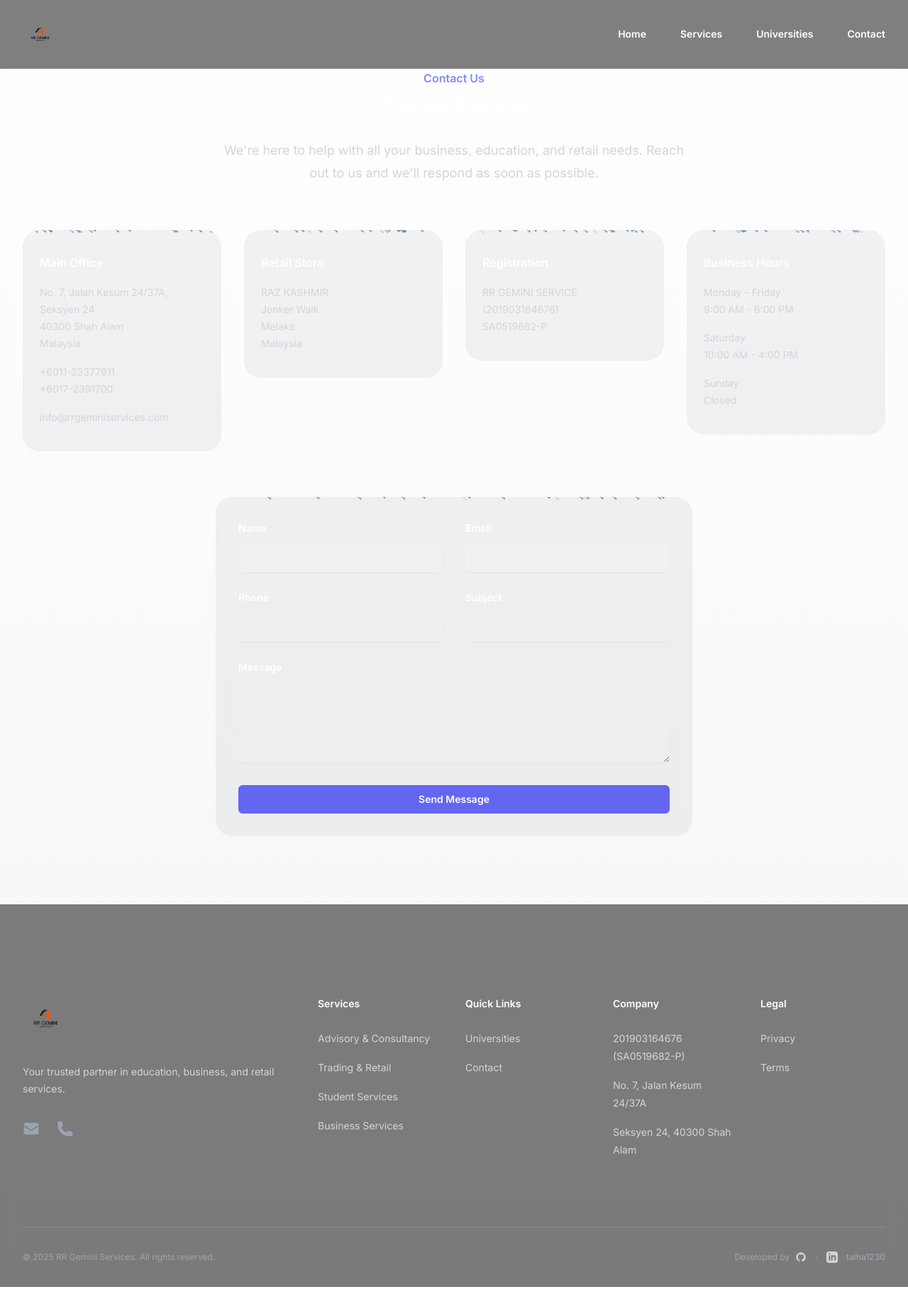
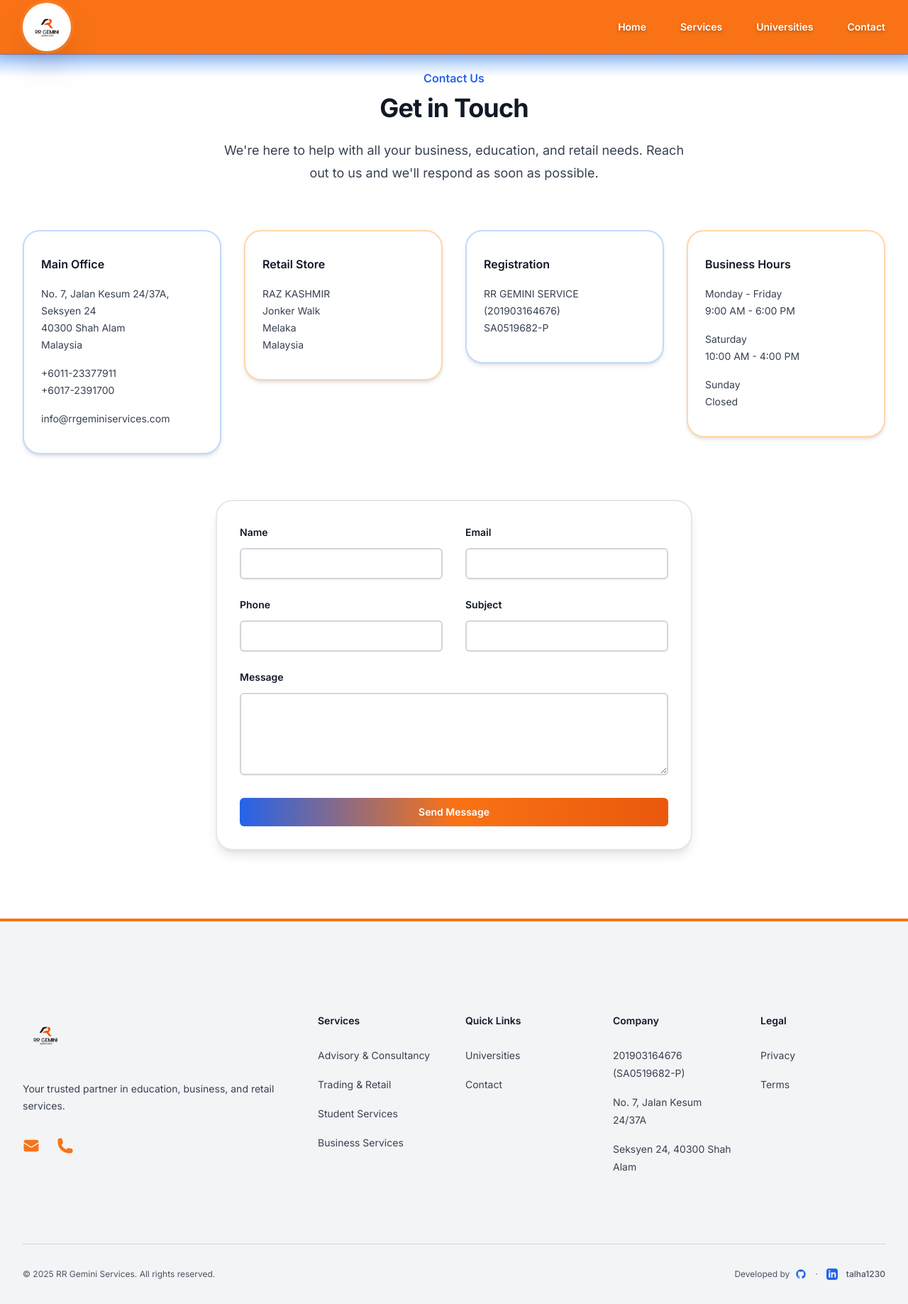
Before and after one commit to areebkhan001/rrgeminiservices, a Next.js app: page /contact in a window 1280 px wide. Shown: the whole page at 71% size. Before the commit the page ends 1813 px from the top, so only its background shows below. Built offline with nearby package versions, Linux system fonts and the light colour scheme.

Commit message:
commit sync

```diff
--- a/src/app/contact/page.tsx
+++ b/src/app/contact/page.tsx
@@ -75,15 +75,15 @@
   };
 
   return (
-    <main className="flex min-h-screen flex-col items-center py-24">
+    <main className="flex min-h-screen flex-col items-center py-24 bg-white">
       <div className="mx-auto max-w-7xl px-6 lg:px-8">
         <FadeIn>
           <div className="mx-auto max-w-2xl text-center">
-            <h2 className="text-base font-semibold leading-7 text-indigo-400">Contact Us</h2>
-            <p className="mt-2 text-3xl font-bold tracking-tight text-white sm:text-4xl">
+            <h2 className="text-base font-semibold leading-7 text-blue-600">Contact Us</h2>
+            <p className="mt-2 text-3xl font-bold tracking-tight text-gray-900 sm:text-4xl">
               Get in Touch
             </p>
-            <p className="mt-6 text-lg leading-8 text-gray-300">
+            <p className="mt-6 text-lg leading-8 text-gray-700">
               We're here to help with all your business, education, and retail needs. Reach out to
               us and we'll respond as soon as possible.
             </p>
@@ -92,9 +92,9 @@
 
         <div className="mx-auto mt-16 grid max-w-2xl grid-cols-1 gap-8 text-base leading-7 sm:grid-cols-2 sm:gap-y-16 lg:mx-0 lg:max-w-none lg:grid-cols-4">
           <FadeIn>
-            <div className="relative overflow-hidden rounded-3xl bg-gray-900/5 px-6 pb-9 pt-8 backdrop-blur">
-              <h3 className="font-semibold text-white">Main Office</h3>
-              <dl className="mt-4 space-y-4 text-sm leading-6 text-gray-300">
+            <div className="relative overflow-hidden rounded-3xl bg-white border-2 border-blue-200 px-6 pb-9 pt-8 shadow-md">
+              <h3 className="font-semibold text-gray-900">Main Office</h3>
+              <dl className="mt-4 space-y-4 text-sm leading-6 text-gray-700">
                 <div>
                   <dt className="sr-only">Address</dt>
                   <dd>{officeLocation.address}</dd>
@@ -104,12 +104,12 @@
                 <div>
                   <dt className="sr-only">Phone number</dt>
                   <dd>
-                    <a href={`tel:${officeLocation.phone1}`} className="hover:text-white">
+                    <a href={`tel:${officeLocation.phone1}`} className="hover:text-blue-600">
                       {officeLocation.phone1}
                     </a>
                   </dd>
                   <dd>
-                    <a href={`tel:${officeLocation.phone2}`} className="hover:text-white">
+                    <a href={`tel:${officeLocation.phone2}`} className="hover:text-blue-600">
                       {officeLocation.phone2}
                     </a>
                   </dd>
@@ -117,7 +117,7 @@
                 <div>
                   <dt className="sr-only">Email</dt>
                   <dd>
-                    <a href={`mailto:${officeLocation.email}`} className="hover:text-white">
+                    <a href={`mailto:${officeLocation.email}`} className="hover:text-blue-600">
                       {officeLocation.email}
                     </a>
                   </dd>
@@ -128,9 +128,9 @@
           </FadeIn>
 
           <FadeIn delay={0.1}>
-            <div className="relative overflow-hidden rounded-3xl bg-gray-900/5 px-6 pb-9 pt-8 backdrop-blur">
-              <h3 className="font-semibold text-white">Retail Store</h3>
-              <dl className="mt-4 space-y-4 text-sm leading-6 text-gray-300">
+            <div className="relative overflow-hidden rounded-3xl bg-white border-2 border-orange-200 px-6 pb-9 pt-8 shadow-md">
+              <h3 className="font-semibold text-gray-900">Retail Store</h3>
+              <dl className="mt-4 space-y-4 text-sm leading-6 text-gray-700">
                 <div>
                   <dt className="sr-only">Store name and address</dt>
                   <dd>{retailLocation.address}</dd>
@@ -144,9 +144,9 @@
           </FadeIn>
 
           <FadeIn delay={0.2}>
-            <div className="relative overflow-hidden rounded-3xl bg-gray-900/5 px-6 pb-9 pt-8 backdrop-blur">
-              <h3 className="font-semibold text-white">Registration</h3>
-              <dl className="mt-4 space-y-4 text-sm leading-6 text-gray-300">
+            <div className="relative overflow-hidden rounded-3xl bg-white border-2 border-blue-200 px-6 pb-9 pt-8 shadow-md">
+              <h3 className="font-semibold text-gray-900">Registration</h3>
+              <dl className="mt-4 space-y-4 text-sm leading-6 text-gray-700">
                 <div>
                   <dt className="sr-only">Business registration</dt>
                   <dd>{officeLocation.registration}</dd>
@@ -158,9 +158,9 @@
           </FadeIn>
 
           <FadeIn delay={0.3}>
-            <div className="relative overflow-hidden rounded-3xl bg-gray-900/5 px-6 pb-9 pt-8 backdrop-blur">
-              <h3 className="font-semibold text-white">Business Hours</h3>
-              <dl className="mt-4 space-y-4 text-sm leading-6 text-gray-300">
+            <div className="relative overflow-hidden rounded-3xl bg-white border-2 border-orange-200 px-6 pb-9 pt-8 shadow-md">
+              <h3 className="font-semibold text-gray-900">Business Hours</h3>
+              <dl className="mt-4 space-y-4 text-sm leading-6 text-gray-700">
                 <div>
                   <dt>Monday - Friday</dt>
                   <dd>9:00 AM - 6:00 PM</dd>
@@ -182,13 +182,13 @@
         {/* Contact Form */}
         <FadeIn>
           <div className="mx-auto mt-16 max-w-2xl">
-            <div className="relative overflow-hidden rounded-3xl bg-gray-900/5 px-6 py-8 backdrop-blur sm:px-8">
+            <div className="relative overflow-hidden rounded-3xl bg-white border-2 border-gray-200 px-6 py-8 shadow-lg sm:px-8">
               <form onSubmit={handleSubmit} className="space-y-8">
                 <div className="grid grid-cols-1 gap-x-8 gap-y-6 sm:grid-cols-2">
                   <div>
                     <label
                       htmlFor="name"
-                      className="block text-sm font-semibold leading-6 text-white"
+                      className="block text-sm font-semibold leading-6 text-gray-900"
                     >
                       Name
                     </label>
@@ -200,14 +200,14 @@
                         required
                         value={formData.name}
                         onChange={handleChange}
-                        className="block w-full rounded-md border-0 bg-white/5 px-3.5 py-2 text-white shadow-sm ring-1 ring-inset ring-white/10 focus:ring-2 focus:ring-inset focus:ring-indigo-500 sm:text-sm sm:leading-6"
+                        className="block w-full rounded-md border-2 border-gray-300 bg-white px-3.5 py-2 text-gray-900 shadow-sm focus:border-blue-500 focus:ring-2 focus:ring-blue-500 sm:text-sm sm:leading-6"
                       />
                     </div>
                   </div>
                   <div>
                     <label
                       htmlFor="email"
-                      className="block text-sm font-semibold leading-6 text-white"
+                      className="block text-sm font-semibold leading-6 text-gray-900"
                     >
                       Email
                     </label>
@@ -219,14 +219,14 @@
                         required
                         value={formData.email}
                         onChange={handleChange}
-                        className="block w-full rounded-md border-0 bg-white/5 px-3.5 py-2 text-white shadow-sm ring-1 ring-inset ring-white/10 focus:ring-2 focus:ring-inset focus:ring-indigo-500 sm:text-sm sm:leading-6"
+                        className="block w-full rounded-md border-2 border-gray-300 bg-white px-3.5 py-2 text-gray-900 shadow-sm focus:border-blue-500 focus:ring-2 focus:ring-blue-500 sm:text-sm sm:leading-6"
                       />
                     </div>
                   </div>
                   <div>
                     <label
                       htmlFor="phone"
-                      className="block text-sm font-semibold leading-6 text-white"
+                      className="block text-sm font-semibold leading-6 text-gray-900"
                     >
                       Phone
                     </label>
@@ -237,14 +237,14 @@
                         id="phone"
                         value={formData.phone}
                         onChange={handleChange}
-                        className="block w-full rounded-md border-0 bg-white/5 px-3.5 py-2 text-white shadow-sm ring-1 ring-inset ring-white/10 focus:ring-2 focus:ring-inset focus:ring-indigo-500 sm:text-sm sm:leading-6"
+                        className="block w-full rounded-md border-2 border-gray-300 bg-white px-3.5 py-2 text-gray-900 shadow-sm focus:border-blue-500 focus:ring-2 focus:ring-blue-500 sm:text-sm sm:leading-6"
                       />
                     </div>
                   </div>
                   <div>
                     <label
                       htmlFor="subject"
-                      className="block text-sm font-semibold leading-6 text-white"
+                      className="block text-sm font-semibold leading-6 text-gray-900"
                     >
                       Subject
                     </label>
@@ -256,14 +256,14 @@
                         required
                         value={formData.subject}
                         onChange={handleChange}
-                        className="block w-full rounded-md border-0 bg-white/5 px-3.5 py-2 text-white shadow-sm ring-1 ring-inset ring-white/10 focus:ring-2 focus:ring-inset focus:ring-indigo-500 sm:text-sm sm:leading-6"
+                        className="block w-full rounded-md border-2 border-gray-300 bg-white px-3.5 py-2 text-gray-900 shadow-sm focus:border-blue-500 focus:ring-2 focus:ring-blue-500 sm:text-sm sm:leading-6"
                       />
                     </div>
                   </div>
                   <div className="sm:col-span-2">
                     <label
                       htmlFor="message"
-                      className="block text-sm font-semibold leading-6 text-white"
+                      className="block text-sm font-semibold leading-6 text-gray-900"
                     >
                       Message
                     </label>
@@ -275,7 +275,7 @@
                         required
                         value={formData.message}
                         onChange={handleChange}
-                        className="block w-full rounded-md border-0 bg-white/5 px-3.5 py-2 text-white shadow-sm ring-1 ring-inset ring-white/10 focus:ring-2 focus:ring-inset focus:ring-indigo-500 sm:text-sm sm:leading-6"
+                        className="block w-full rounded-md border-2 border-gray-300 bg-white px-3.5 py-2 text-gray-900 shadow-sm focus:border-blue-500 focus:ring-2 focus:ring-blue-500 sm:text-sm sm:leading-6"
                       />
                     </div>
                   </div>
@@ -284,7 +284,7 @@
                   <button
                     type="submit"
                     disabled={isSubmitting}
-                    className="w-full rounded-md bg-indigo-500 px-3.5 py-2.5 text-center text-sm font-semibold text-white shadow-sm hover:bg-indigo-400 focus-visible:outline focus-visible:outline-2 focus-visible:outline-offset-2 focus-visible:outline-indigo-500 disabled:opacity-50 disabled:cursor-not-allowed"
+                    className="w-full rounded-md bg-gradient-to-r from-blue-600 via-orange-500 to-orange-600 px-3.5 py-2.5 text-center text-sm font-semibold text-white shadow-sm hover:from-blue-500 hover:via-orange-400 hover:to-orange-500 focus-visible:outline focus-visible:outline-2 focus-visible:outline-offset-2 focus-visible:outline-blue-500 disabled:opacity-50 disabled:cursor-not-allowed"
                   >
                     {isSubmitting ? "Sending..." : "Send Message"}
                   </button>
--- a/src/app/globals.css
+++ b/src/app/globals.css
@@ -16,24 +16,13 @@
 :root {
   --foreground-rgb: 0, 0, 0;
   --background-start-rgb: 255, 255, 255;
-  --background-end-rgb: 245, 245, 245;
-}
-
-@media (prefers-color-scheme: dark) {
-  :root {
-    --foreground-rgb: 255, 255, 255;
-    --background-start-rgb: 0, 0, 0;
-    --background-end-rgb: 10, 10, 10;
-  }
+  --background-end-rgb: 255, 255, 255;
 }
 
 body {
   color: rgb(var(--foreground-rgb));
-  background: linear-gradient(
-    to bottom,
-    rgb(var(--background-start-rgb)),
-    rgb(var(--background-end-rgb))
-  );
+  background: rgb(var(--background-start-rgb));
+  min-height: 100vh;
 }
 
 .animate-meteor {
--- a/src/components/Footer.tsx
+++ b/src/components/Footer.tsx
@@ -53,7 +53,7 @@
 export const Footer = () => {
   return (
     <FadeIn>
-      <footer className="bg-black/50 backdrop-blur-lg" aria-labelledby="footer-heading">
+      <footer className="bg-gray-100 border-t-4 border-orange-500" aria-labelledby="footer-heading">
         <h2 id="footer-heading" className="sr-only">
           Footer
         </h2>
@@ -63,7 +63,7 @@
               <Link href="/" className="block">
                 <img src="/main-logo.png" alt="RR GEMINI SERVICES" className="h-16 w-auto" />
               </Link>
-              <p className="text-sm leading-6 text-gray-300">
+              <p className="text-sm leading-6 text-gray-700">
                 Your trusted partner in education, business, and retail services.
               </p>
               <div className="flex space-x-6">
@@ -71,7 +71,7 @@
                   <Link
                     key={item.name}
                     href={item.href}
-                    className="text-gray-400 hover:text-gray-300"
+                    className="text-orange-500 hover:text-blue-600 transition-colors"
                   >
                     <span className="sr-only">{item.name}</span>
                     <item.icon className="h-6 w-6" aria-hidden="true" />
@@ -82,13 +82,13 @@
             <div className="mt-16 grid grid-cols-2 gap-8 xl:col-span-2 xl:mt-0">
               <div className="md:grid md:grid-cols-2 md:gap-8">
                 <div>
-                  <h3 className="text-sm font-semibold leading-6 text-white">Services</h3>
+                  <h3 className="text-sm font-semibold leading-6 text-gray-900">Services</h3>
                   <ul className="mt-6 space-y-4">
                     {footerLinks.solutions.map((item) => (
                       <li key={item.name}>
                         <Link
                           href={item.href}
-                          className="text-sm leading-6 text-gray-300 hover:text-white"
+                          className="text-sm leading-6 text-gray-700 hover:text-blue-600"
                         >
                           {item.name}
                         </Link>
@@ -97,13 +97,13 @@
                   </ul>
                 </div>
                 <div className="mt-10 md:mt-0">
-                  <h3 className="text-sm font-semibold leading-6 text-white">Quick Links</h3>
+                  <h3 className="text-sm font-semibold leading-6 text-gray-900">Quick Links</h3>
                   <ul className="mt-6 space-y-4">
                     {footerLinks.support.map((item) => (
                       <li key={item.name}>
                         <Link
                           href={item.href}
-                          className="text-sm leading-6 text-gray-300 hover:text-white"
+                          className="text-sm leading-6 text-gray-700 hover:text-blue-600"
                         >
                           {item.name}
                         </Link>
@@ -114,13 +114,13 @@
               </div>
               <div className="md:grid md:grid-cols-2 md:gap-8">
                 <div>
-                  <h3 className="text-sm font-semibold leading-6 text-white">Company</h3>
+                  <h3 className="text-sm font-semibold leading-6 text-gray-900">Company</h3>
                   <ul className="mt-6 space-y-4">
                     {footerLinks.company.map((item) => (
                       <li key={item.name}>
                         <Link
                           href={item.href}
-                          className="text-sm leading-6 text-gray-300 hover:text-white"
+                          className="text-sm leading-6 text-gray-700 hover:text-blue-600"
                         >
                           {item.name}
                         </Link>
@@ -129,13 +129,13 @@
                   </ul>
                 </div>
                 <div className="mt-10 md:mt-0">
-                  <h3 className="text-sm font-semibold leading-6 text-white">Legal</h3>
+                  <h3 className="text-sm font-semibold leading-6 text-gray-900">Legal</h3>
                   <ul className="mt-6 space-y-4">
                     {footerLinks.legal.map((item) => (
                       <li key={item.name}>
                         <Link
                           href={item.href}
-                          className="text-sm leading-6 text-gray-300 hover:text-white"
+                          className="text-sm leading-6 text-gray-700 hover:text-blue-600"
                         >
                           {item.name}
                         </Link>
@@ -146,18 +146,18 @@
               </div>
             </div>
           </div>
-          <div className="mt-16 border-t border-white/10 pt-8 sm:mt-20 lg:mt-24">
+          <div className="mt-16 border-t border-gray-300 pt-8 sm:mt-20 lg:mt-24">
             <div className="flex flex-col items-center justify-between gap-4 sm:flex-row">
-              <p className="text-xs leading-5 text-gray-400">
+              <p className="text-xs leading-5 text-gray-600">
                 &copy; {new Date().getFullYear()} RR Gemini Services. All rights reserved.
               </p>
-              <div className="flex items-center gap-2 text-xs text-gray-400">
+              <div className="flex items-center gap-2 text-xs text-gray-600">
                 <span>Developed by</span>
                 <a
                   href="https://github.com/talha1230"
                   target="_blank"
                   rel="noopener noreferrer"
-                  className="text-gray-300 hover:text-white"
+                  className="text-blue-600 hover:text-orange-500 transition-colors"
                 >
                   <span className="sr-only">GitHub</span>
                   <svg className="h-4 w-4 inline-block" fill="currentColor" viewBox="0 0 24 24" aria-hidden="true">
@@ -169,7 +169,7 @@
                   href="https://www.linkedin.com/in/talha1230/"
                   target="_blank"
                   rel="noopener noreferrer"
-                  className="text-gray-300 hover:text-white"
+                  className="text-blue-600 hover:text-orange-500 transition-colors"
                 >
                   <span className="sr-only">LinkedIn</span>
                   <svg className="h-4 w-4 inline-block" fill="currentColor" viewBox="0 0 24 24" aria-hidden="true">
--- a/src/components/Header.tsx
+++ b/src/components/Header.tsx
@@ -16,14 +16,19 @@
 
   return (
     <FadeIn className="fixed top-0 left-0 right-0 z-50">
-      <header className="border-b border-white/10 bg-black/50 backdrop-blur-lg">
+      <header className="border-b border-orange-600 bg-orange-500 shadow-lg relative">
+        {/* Blue glow effect */}
+        <div className="absolute inset-x-0 -bottom-8 h-8 bg-gradient-to-b from-blue-500/50 via-blue-400/30 to-transparent pointer-events-none"></div>
+
         <nav
-          className="mx-auto flex max-w-7xl items-center justify-between p-6 lg:px-8"
+          className="mx-auto flex max-w-7xl items-center justify-between p-1 lg:px-8"
           aria-label="Global"
         >
           <div className="flex lg:flex-1">
             <Link href="/" className="-m-1.5 p-1.5">
-              <img src="/main-logo.png" alt="RR GEMINI SERVICES" className="h-12 w-auto" />
+              <div className="bg-white rounded-full p-0.5 shadow-2xl ring-4 ring-orange-400/30">
+                <img src="/main-logo.png" alt="RR GEMINI SERVICES" className="h-16 w-auto" />
+              </div>
             </Link>
           </div>
           <div className="flex lg:hidden">
@@ -54,7 +59,7 @@
               <Link
                 key={item.name}
                 href={item.href}
-                className="text-sm font-semibold leading-6 text-white hover:text-white/80 transition-colors"
+                className="text-sm font-semibold leading-6 text-white hover:text-white/80 transition-colors drop-shadow-[0_2px_2px_rgba(0,0,0,0.3)] hover:drop-shadow-[0_2px_4px_rgba(0,0,0,0.4)]"
               >
                 {item.name}
               </Link>
@@ -64,10 +69,12 @@
 
         {/* Mobile menu */}
         <div className={`lg:hidden ${isMenuOpen ? "" : "hidden"}`}>
-          <div className="fixed inset-y-0 right-0 z-50 w-full bg-black/95 px-6 py-6 sm:max-w-sm sm:ring-1 sm:ring-white/10">
+          <div className="fixed inset-y-0 right-0 z-50 w-full bg-orange-500 px-6 py-6 sm:max-w-sm shadow-2xl">
             <div className="flex items-center justify-between">
               <Link href="/" className="-m-1.5 p-1.5">
-                <span className="text-xl font-bold text-white">RR GEMINI</span>
+                <div className="bg-white rounded-full p-2 shadow-md">
+                  <span className="text-lg font-bold text-orange-600">RR GEMINI</span>
+                </div>
               </Link>
               <button
                 type="button"
@@ -88,13 +95,13 @@
               </button>
             </div>
             <div className="mt-6 flow-root">
-              <div className="-my-6 divide-y divide-white/10">
+              <div className="-my-6 divide-y divide-white/20">
                 <div className="space-y-2 py-6">
                   {navItems.map((item) => (
                     <Link
                       key={item.name}
                       href={item.href}
-                      className="-mx-3 block rounded-lg px-3 py-2 text-base font-semibold leading-7 text-white hover:bg-white/10"
+                      className="-mx-3 block rounded-lg px-3 py-2 text-base font-semibold leading-7 text-white hover:bg-orange-600"
                       onClick={() => setIsMenuOpen(false)}
                     >
                       {item.name}
```
Also changed, not shown: src/app/page.tsx (+17 -17 lines), src/app/services/page.tsx (+21 -21 lines), src/app/universities/page.tsx (+13 -13 lines), tailwind.config.js (+41 -0 lines).
